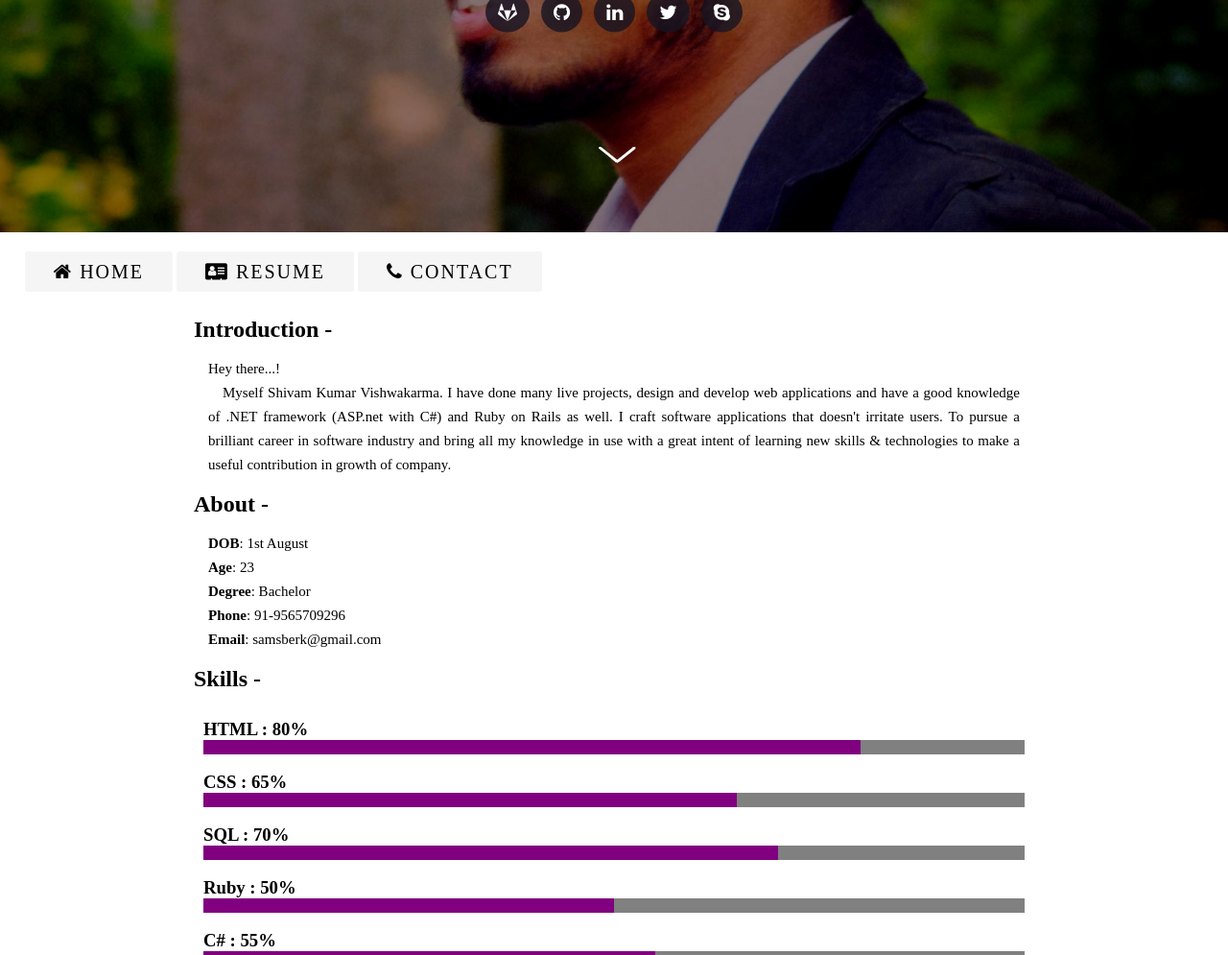
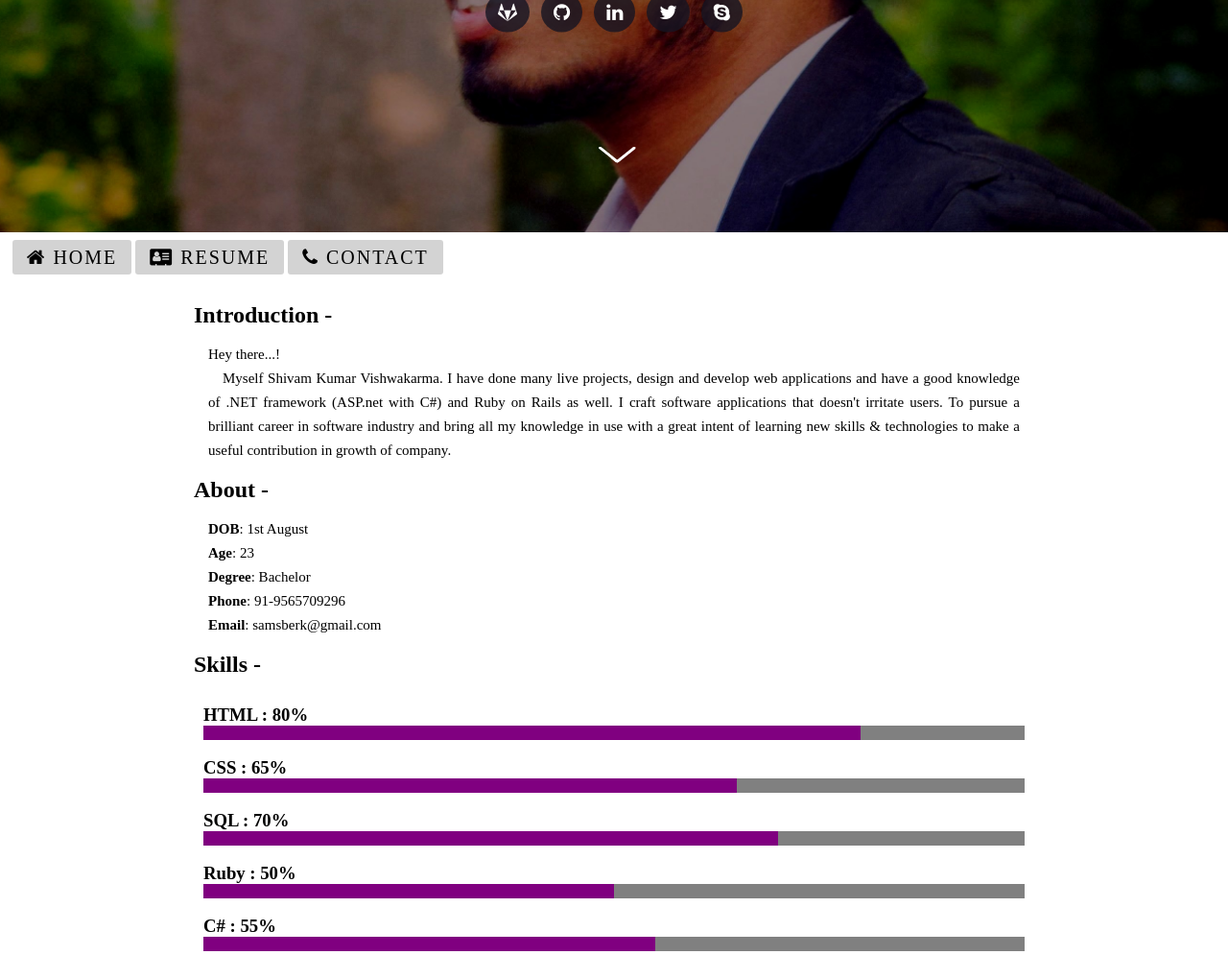
Before and after one commit to samsberk/portfolio, a PHP site: page / in a window 1280 px wide. Shown: the part 558-1553 px from the top of the page at 96% size. Run offline with PHP 8.4, Linux system fonts and the light colour scheme; some web fonts are replaced.

Commit message:
Changes styling

```diff
--- a/assets/css/mycss.css
+++ b/assets/css/mycss.css
@@ -12,6 +12,7 @@ html{
     }
     .nav-bar{
         text-align: center;
+        height: 30px;
     }
     .nav-bar .nav-bar-link{
         font-size: 12px;
@@ -42,7 +43,7 @@ html{
     }
     .nav-bar .nav-bar-link{
         font-size: 20px;
-        padding: 10px 30px;
+        padding: 7px 15px;
     }
     .text-container{
         top:75%;
@@ -92,10 +93,6 @@ p{
     width: 100%;
     background-color: purple;
 }
-.box{
-    min-height: 20vh;
-    width: 100%;
-}
 
 .box-front{
     height: 100vh;
@@ -105,9 +102,12 @@ p{
     background-repeat: no-repeat;
 }
 .nav-bar{
-    padding-top: 30px;
-    padding-left: 2%;
-    width: 90%;
+    padding-top: 15px;
+    padding-left: 1%;
+    width: 98%;
+    background-color: white;
+    position: sticky;
+    top:0;
 }
 .nav-bar .nav-bar-link{
     text-decoration: none;
@@ -115,14 +115,11 @@ p{
     border-radius: 3px;
     letter-spacing: 2px;
     font-family: 'muli';
-    background-color: rgba(238, 238, 238, 0.6);
-}
-.nav-bar a.active{
-    color: green;
+    background-color: lightgray;
 }
 .nav-bar .nav-bar-link:hover{
-    color: green;
-    background-color: white;
+    color: white;
+    background-color: dimgray;
 }
 
 .text-container{
@@ -132,16 +129,12 @@ p{
     text-align: center;
     transform:translate(-50%,-50%);
 }
-.name-text{
+.name-text, .role-text{
     font-weight: bold;
     color: white;
     font-family: 'Quicksand';
 }
-.role-text{
-    font-family: 'Quicksand';
-    color: white;
-}
-.about-box{
+.about-box, .contact-box{
     display: grid;
     grid-template-columns: 15vw auto 15vw;
 }
@@ -149,7 +142,7 @@ p{
     padding: 10px;
     font-family: 'Muli';
 }
-.det-box, .contact-box{
+.det-box{
     display: grid;
     grid-template-columns: auto auto;
 }
@@ -176,7 +169,7 @@ p{
 
 .contact-box label{
     font-family: muli;
-    font-size: 12px;
+    font-size: 14px;
     line-height: 0px;
     text-transform:uppercase;
     font-weight: bold;
@@ -188,6 +181,8 @@ p{
     font-size: 14px;
     padding: 3px 2%;
     margin-left: 2%;
+    border-radius: 0;
+    border: 1px solid gray;
 }
 .btn{
     padding: 8px 10px;
```
